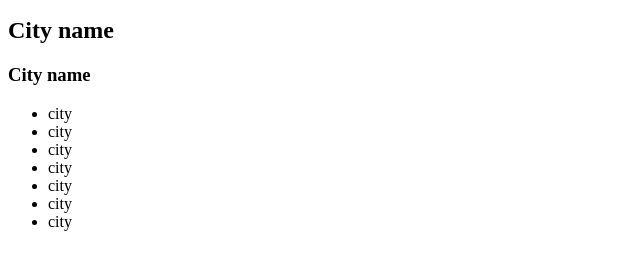
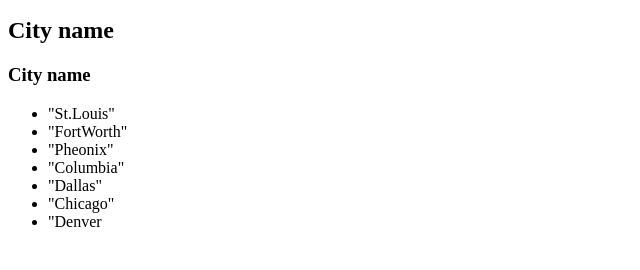
Before and after one commit to JoeBosz/weather-homework6, a plain HTML site: page index.html in a window 1280 px wide. Shown: the part 90-360 px from the top of the page, without its empty margins (0-640 px from the left). Drawn offline with Linux system fonts and the light colour scheme.

Commit message:
Added city list

```diff
--- a/index.html
+++ b/index.html
@@ -42,13 +42,13 @@
 
     <div>
         <ul>
-            <li>city</li>
-            <li>city</li>
-            <li>city</li>
-            <li>city</li>
-            <li>city</li>
-            <li>city</li>
-            <li>city</li>
+            <li>"St.Louis"</li>
+            <li>"FortWorth"</li>
+            <li>"Pheonix"</li>
+            <li>"Columbia"</li>
+            <li>"Dallas"</li>
+            <li>"Chicago"</li>
+            <li>"Denver</li>
         </ul>
     </div>
 
```
